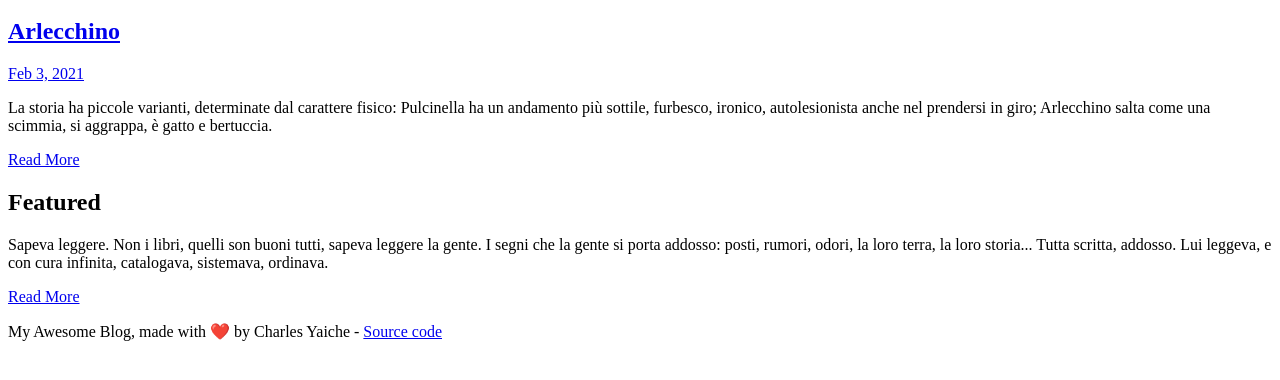
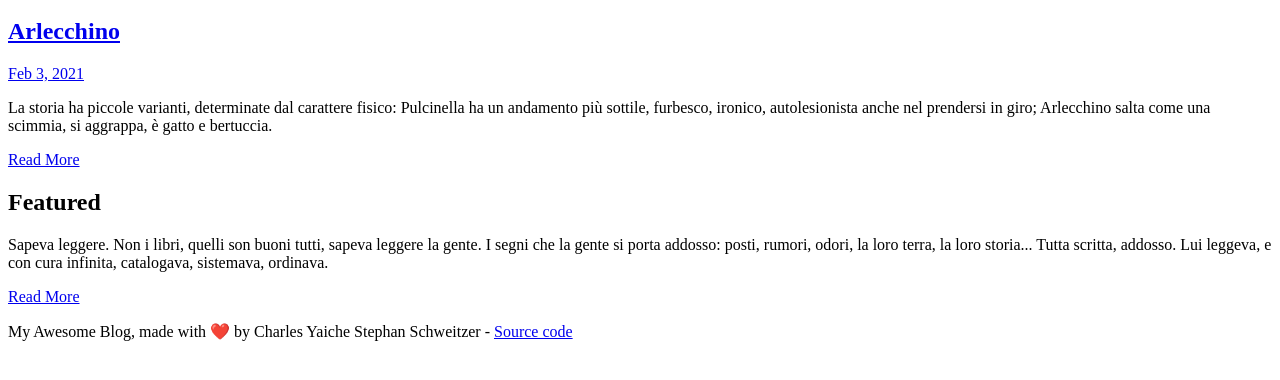
Before and after one commit to wpradier/esgi_3A_outils_pratiques_du_code, a plain HTML site: page index.html in a window 1280 px wide. Shown: the part 100-480 px from the top of the page. Drawn offline with Linux system fonts and the light colour scheme.

Commit message:
added my name to the index
(cherry picked from commit fd1f6e9edcf1ed2a618fd6cd741a7dda5e64014a)
made by Charles Yaiche

```diff
--- a/index.html
+++ b/index.html
@@ -50,6 +50,7 @@
     <p>
         My Awesome Blog, made with ❤️ by <!-- 4) TODO: Chaque membre de l'équipe doit ajouter lui-même son prénom ici -->
         Charles Yaiche
+        Stephan Schweitzer
         - <a href='https://gitlab.com/nin_/my-awesome-blog'>Source code</a>
     </p>
 </footer>
```
